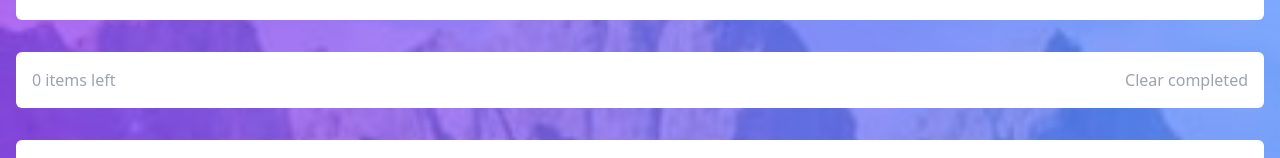
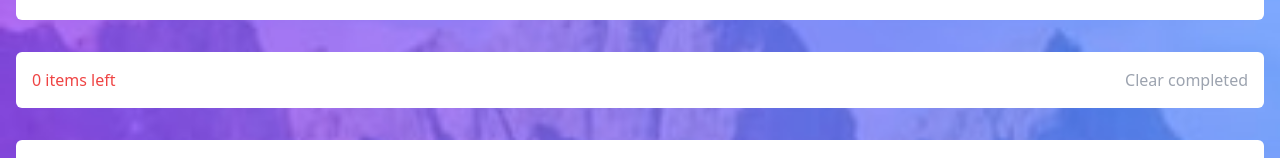
Before and after one commit to JensyFigueroa/toDo-Reto-Frontendmentor-Vite-Tailwind, a React (Vite) app: page / in a window 1280 px wide. Shown: the part 136-294 px from the top of the page. Built offline with nearby package versions, Linux system fonts and the light colour scheme.

Commit message:
Se corrige bug en el filter

```diff
--- a/src/components/filterTodo/FilterTodo.jsx
+++ b/src/components/filterTodo/FilterTodo.jsx
@@ -1,4 +1,4 @@
-import { useDispatch } from "react-redux"
+import { useDispatch, useSelector } from "react-redux"
 import { filterTodos } from "../../redux/actions"
 import { useState } from "react"
 
@@ -6,13 +6,13 @@ const FilterTodo = () => {
 
     const dispatch = useDispatch()
 
+    const allToDos =  useSelector(state => state.allToDos)
+
     const [filter, setFilter] = useState('ALL')
-
-    console.log(filter,'filter')
 
     return (
         <section className="container mx-auto mt-8 px-4">
-            <div className='bg-white rounded-md flex justify-evenly p-4 dark:bg-gray-800 '>
+                <div className='bg-white rounded-md flex justify-evenly p-4 dark:bg-gray-800 '>
                 <button className={`${filter === 'ALL' && 'text-blue-600'} hover:text-blue-600`} onClick={() => {dispatch(filterTodos('ALL')), setFilter('ALL')}}>All</button>
                 <button className={`${filter === 'ACTIVE' && 'text-blue-600'} hover:text-blue-600`} onClick={() => {dispatch(filterTodos('ACTIVE')), setFilter('ACTIVE')}}>Active</button>
                 <button className={`${filter === 'COMPLETED' && 'text-blue-600'} hover:text-blue-600`} onClick={() => {dispatch(filterTodos('COMPLETED')), setFilter('COMPLETED')}}>Completed</button>
--- a/src/components/todoComputed/TodoComputed.jsx
+++ b/src/components/todoComputed/TodoComputed.jsx
@@ -1,15 +1,15 @@
 import { useDispatch, useSelector } from "react-redux"
 import { cleanComplete } from "../../redux/actions"
 
-const TodoComputed = (/* {cleanComplete} */) => {
+const TodoComputed = () => {
     const dispatch = useDispatch()
     const allToDos = useSelector(state => state.allToDos)
 
-    const cantItemsComplete = allToDos.filter(todo => !todo.complete).length
+    const cantItemsComplete = allToDos.filter(todo => todo).length
 
     return (
         <section className='py-4 px-4 flex justify-between'>
-            <span className='text-gray-400'>{cantItemsComplete} items left</span>
+            <span className={`${cantItemsComplete === 0 && 'text-red-500'} text-gray-400`} >{cantItemsComplete} items left</span>
             <button className='text-gray-400' onClick={() => dispatch(cleanComplete())} >Clear completed</button>
         </section>
     )
--- a/src/redux/reducer/index.js
+++ b/src/redux/reducer/index.js
@@ -31,7 +31,7 @@ export default function rootReducer(state = initialState, action) {
             return {
                 ...state,
                 allToDos: [...state.allToDos, action.payload],
-                allToDosCopy: [...state.allToDos],
+                allToDosCopy: [...state.allToDos, action.payload],
             }
         case STATE_TODO:
             const newStateTodo = state.allToDos.map(todo => todo.id === action.payload ? { ...todo, complete: todo.complete = !todo.complete } : todo)
@@ -49,10 +49,11 @@ export default function rootReducer(state = initialState, action) {
             }
 
         case CLEAN_COMPLETE:
-            const cleanComplete = state.allToDosCopy.filter((todo) => !todo.complete)
+            const cleanComplete = state.allToDos.filter((todo) => !todo.complete)
             return {
                 ...state,
-                allToDos: cleanComplete
+                allToDos: cleanComplete,
+                allToDosCopy: cleanComplete
             }
 
         case GET_TODOS:
@@ -63,7 +64,6 @@ export default function rootReducer(state = initialState, action) {
             }
 
         case ALL_TODOS:
-            console.log(state.allToDosCopy)
             return {
                 ...state,
                 allToDos:[...state.allToDosCopy]
@@ -78,7 +78,7 @@ export default function rootReducer(state = initialState, action) {
             }
 
         case COMPLETED_TODOS:
-            const completeTodos = state.allToDosCopy.filter((todo) => todo.complete)
+            const completeTodos = state.allToDos.filter((todo) => todo.complete)
 
             console.log(completeTodos)
 
```
